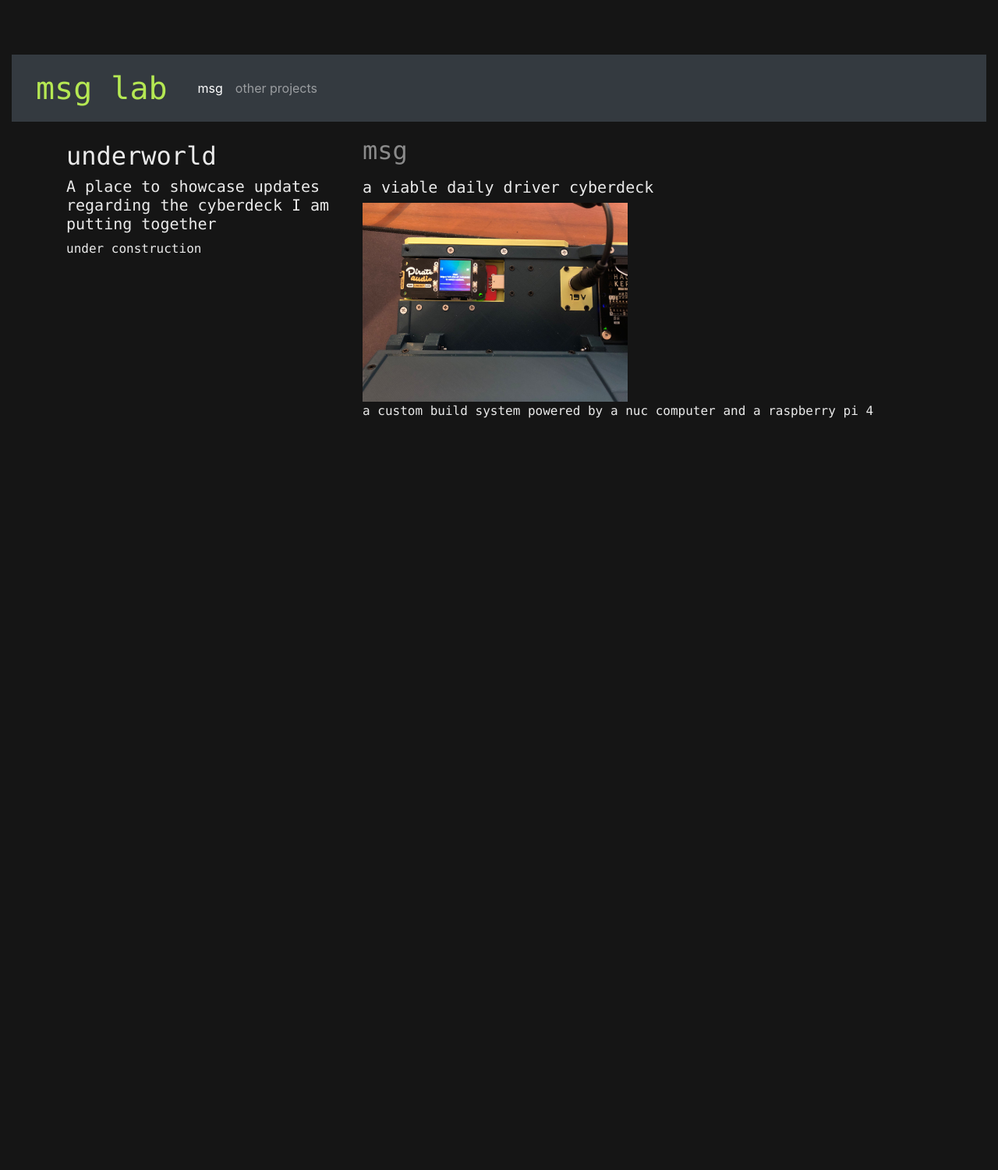
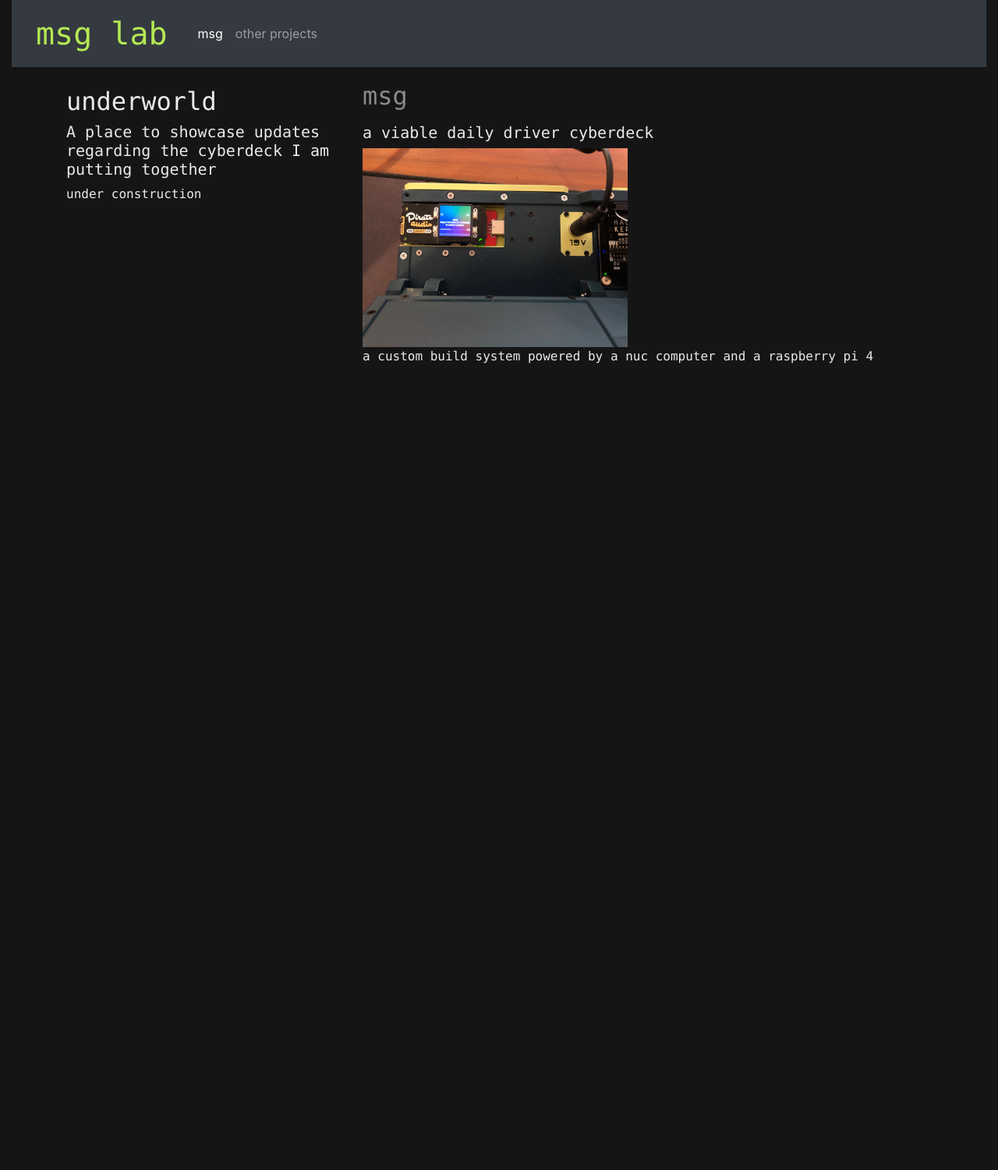
Before and after one commit to msglab/msglab, a Jekyll site: the page index.html, which Jekyll copies as it is, in a window 1280 px wide. Shown: the whole page at 78% size. Built offline with Jekyll 4.4.1, drawn with Linux system fonts in a browser that asks for light colours.

Commit message:
Update style.css

```diff
--- a/css/style.css
+++ b/css/style.css
@@ -5,7 +5,8 @@
    padding-bottom: 15px;
 }
 
-body { padding-top: 70px;
+body {
+   /* padding-top: 70px; */
    background-color: #151515; }
 @media screen and (max-width: 768px) {
     body { padding-top: 0px; }
```
